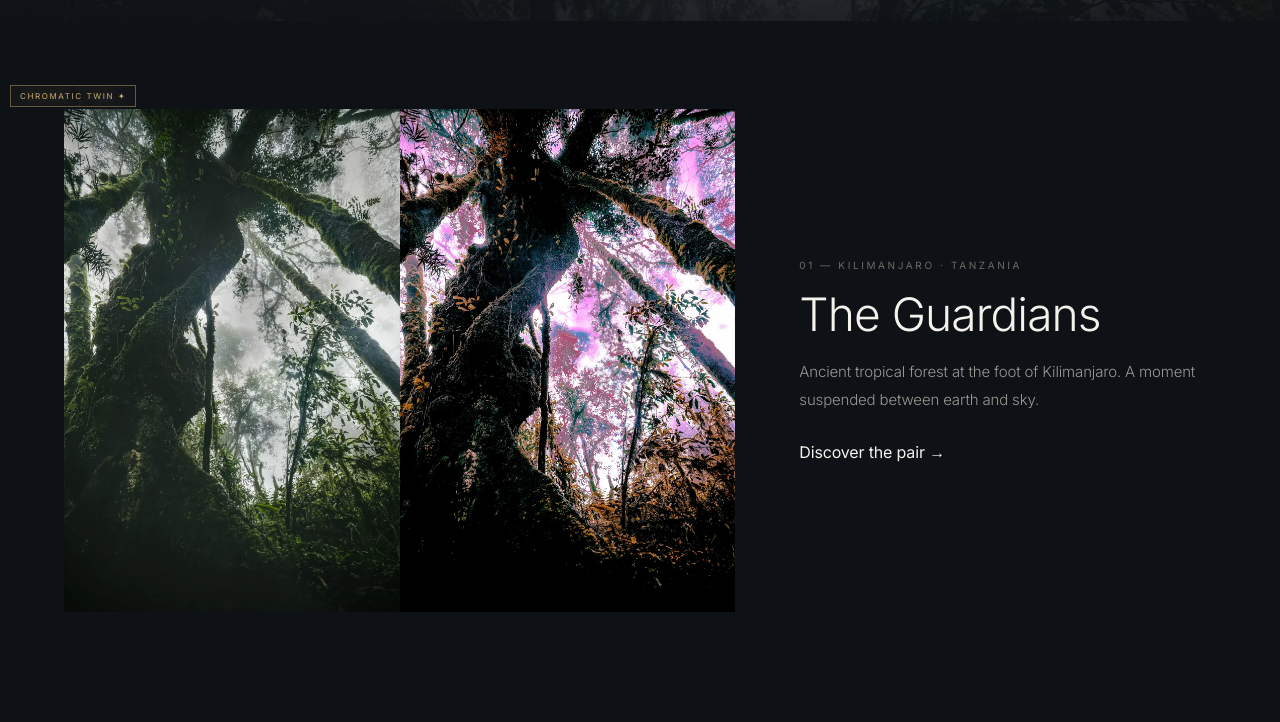
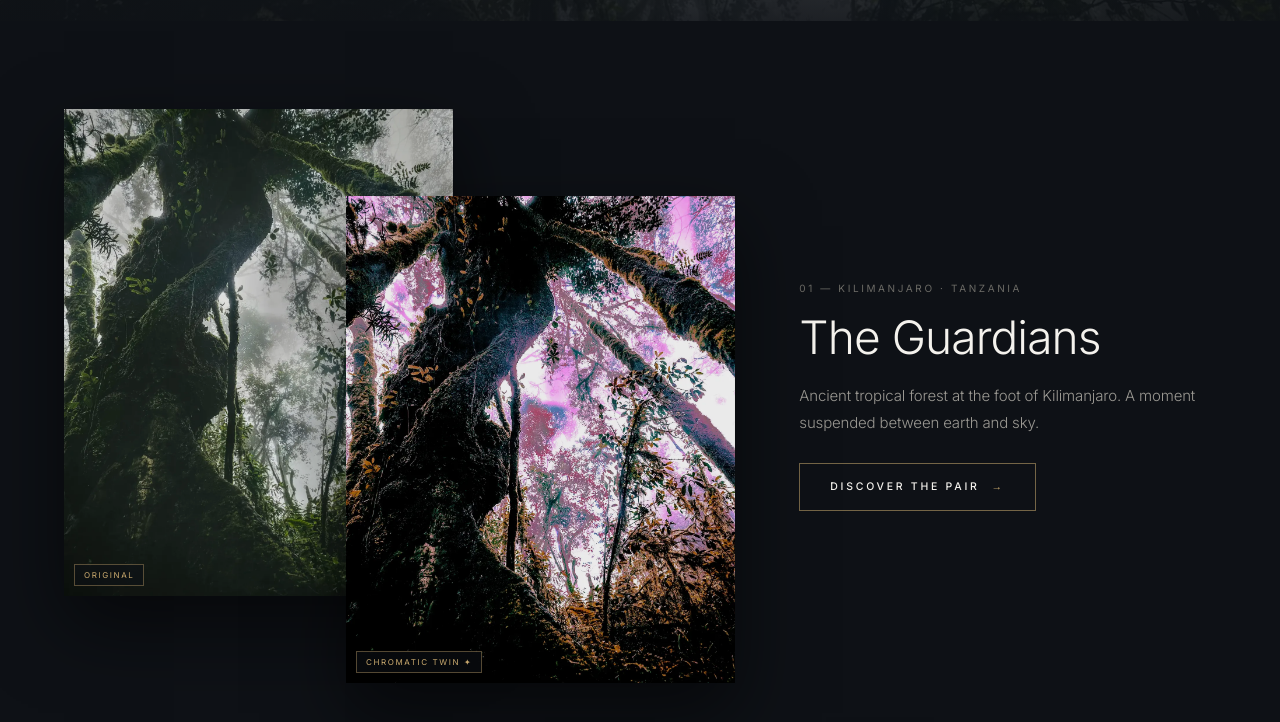
Before and after one commit to BCMED74/oneartpix-v2, a Next.js app: page /twins in a window 1280 px wide. Shown: the part 683-1405 px from the top of the page. Built offline with nearby package versions, Linux system fonts and the light colour scheme.

Commit message:
fix: native anchors so styled-jsx applies (portrait diptych + button)

```diff
--- a/src/components/ProjectPage.tsx
+++ b/src/components/ProjectPage.tsx
@@ -1,5 +1,4 @@
 "use client";
-import Link from "next/link";
 import { type Artwork } from "@/data/artworks";
 
 /* ============================================================
@@ -9,7 +8,7 @@ import { type Artwork } from "@/data/artworks";
    ŒUVRES EN ÉDITORIAL ALTERNÉ (grand visuel / texte minimal).
    • Œuvre "Twin" (isTwin)  → DIPTYQUE superposé portrait : Original + Chromatic Twin
    • Œuvre unique           → image seule
-   L'image commande, le texte chuchote — jamais "blog".
+   NB : on utilise des <a> natifs (styled-jsx ne style pas les <Link>).
    ============================================================ */
 
 type NavLink = { label: string; href: string };
@@ -68,19 +67,19 @@ export default function ProjectPage({
               <div className="media">
                 {isTwin ? (
                   <div className="diptych">
-                    <Link href={`/collection/${art.id}`} className="dip a" aria-label={`${art.title} — Original`}>
+                    <a href={`/collection/${art.id}`} className="dip a" aria-label={`${art.title} — Original`}>
                       <img src={art.images.main} alt={`${art.title} — Original`} loading="lazy" />
                       <span className="dip-tag">Original</span>
-                    </Link>
-                    <Link href={`/collection/${art.id}?v=twin`} className="dip b" aria-label={`${art.title} — Chromatic Twin`}>
+                    </a>
+                    <a href={`/collection/${art.id}?v=twin`} className="dip b" aria-label={`${art.title} — Chromatic Twin`}>
                       <img src={art.images.twin} alt={`${art.title} — Chromatic Twin`} loading="lazy" />
                       <span className="dip-tag">Chromatic Twin ✦</span>
-                    </Link>
+                    </a>
                   </div>
                 ) : (
-                  <Link href={`/collection/${art.id}`} className="work-img" aria-label={art.title}>
+                  <a href={`/collection/${art.id}`} className="work-img" aria-label={art.title}>
                     <img src={art.images.main} alt={art.title} loading="lazy" />
-                  </Link>
+                  </a>
                 )}
               </div>
 
@@ -90,9 +89,9 @@ export default function ProjectPage({
                 <h2 className="work-title">{art.title}</h2>
                 <p className="work-desc">{art.description}</p>
                 {sold.length > 0 && <p className="work-sold">{sold[0]} · Sold</p>}
-                <Link href={`/collection/${art.id}`} className="work-cta">
+                <a href={`/collection/${art.id}`} className="work-cta">
                   {isTwin ? "Discover the pair" : "Discover the piece"} <i>→</i>
-                </Link>
+                </a>
               </div>
             </article>
           );
@@ -105,9 +104,9 @@ export default function ProjectPage({
           <p className="pm-eyebrow">Continue</p>
           <div className="pm-links">
             {explore.map((l) => (
-              <Link key={l.href} href={l.href} className="pm-link">
+              <a key={l.href} href={l.href} className="pm-link">
                 {l.label} <i>→</i>
-              </Link>
+              </a>
             ))}
           </div>
         </section>
@@ -149,13 +148,11 @@ export default function ProjectPage({
 
         /* Image seule (œuvres uniques) */
         .work-img{ display:block; overflow:hidden; background:#0b0d11; box-shadow:0 24px 70px rgba(0,0,0,.45); }
-        .work-img img{ width:100%; height:auto; display:block;   /* ratio naturel → œuvre entière */
+        .work-img img{ width:100%; height:auto; display:block;
           filter:brightness(.94); transition:filter .6s ease, transform 1s cubic-bezier(.4,0,.2,1); }
         .work-img:hover img{ filter:brightness(1); transform:scale(1.03); }
 
-        /* Diptyque "Option A" — deux tirages recadrés PORTRAIT (4:5), superposés & décalés.
-           Boîte portrait GARANTIE via padding-top ; l'image remplit en object-fit:cover.
-           → même présentation généreuse pour horizontales ET verticales. */
+        /* Diptyque "Option A" — deux tirages recadrés PORTRAIT (4:5), superposés & décalés. */
         .diptych{ display:flex; align-items:flex-start; }
         .dip{ position:relative; width:58%; flex:0 0 58%; overflow:hidden; background:#0b0d11;
           box-shadow:0 30px 72px rgba(0,0,0,.55); }
@@ -165,7 +162,7 @@ export default function ProjectPage({
         .dip:hover img{ filter:brightness(1); transform:scale(1.05); }
         .dip.a{ z-index:1; }
         .dip.b{ margin-left:-16%; margin-top:13%; z-index:2; }               /* chevauche + descend */
-        .dip:hover{ z-index:3; }                                             /* l'image survolée passe devant */
+        .dip:hover{ z-index:3; }
         .dip-tag{ position:absolute; left:10px; bottom:10px; z-index:2; color:var(--gold);
           font-size:8px; letter-spacing:.2em; text-transform:uppercase; padding:4px 9px;
           background:rgba(14,17,22,.55); border:1px solid rgba(201,169,110,.4);
```
